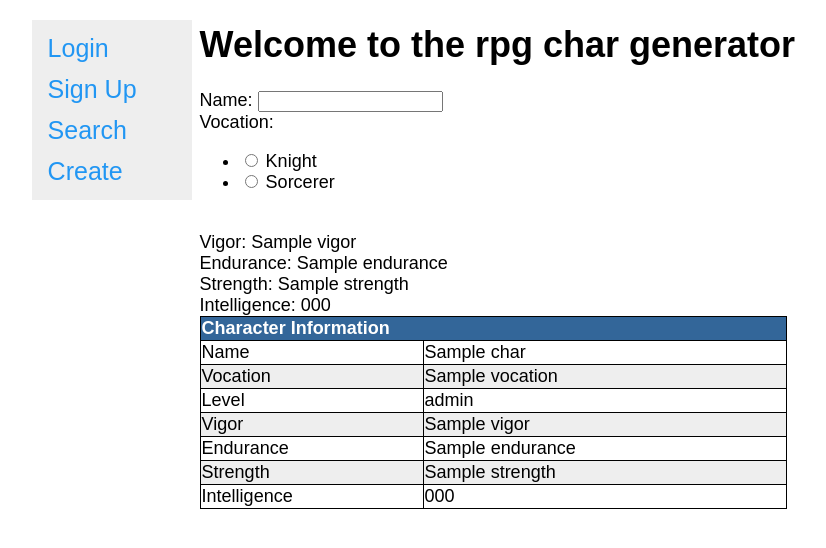
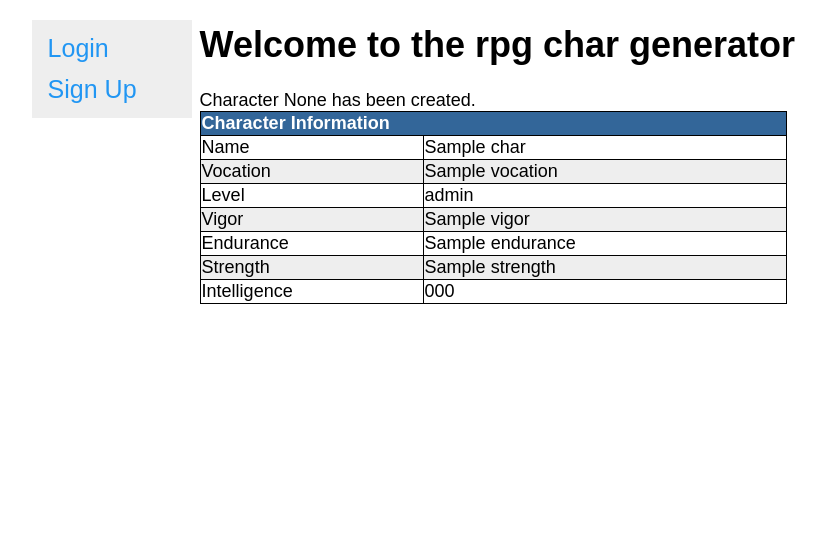
Before and after one commit to AdrianP873/rpg-char-generator, a Flask app: template app/templates/character.html in a window 1280 px wide. Shown: the top 548 px of the page, without its empty margins (324-1150 px from the left). Run offline with Flask 2, Linux system fonts and the light colour scheme; tables that the repository leaves empty hold one stand-in row (values such as "Sample post"); the template is opened without the code that fills it: values that come from a table or form of the project are taken from there, most other values are stand-ins (such as "Sample title", 1, 10 or a date in 2020); some libraries are stand-ins or nearby versions.

Commit message:
added home page, refactored search and create to use SQLAlchemy instead of querying sqlite3

```diff
--- a/app/models.py
+++ b/app/models.py
@@ -37,7 +37,7 @@
     id = db.Column(db.Integer, primary_key=True)
     name = db.Column(db.String(32), unique=True)
     vocation = db.Column(db.String(32))
-    level = db.Column(db.Integer, index=True)
+    level = db.Column(db.Integer, index=True, default=1)
     created_at = db.Column(db.DateTime, default=datetime.now)
     vigor = db.Column(db.Integer)
     endurance = db.Column(db.Integer)
--- a/app/routes.py
+++ b/app/routes.py
@@ -28,10 +28,23 @@
     response.headers["Pragma"] = "no-cache"
     return response
 
+# Landing page - login to account to use rpg character generator
+@app.route('/')
+def home():
+    if current_user.is_anonymous:
+        return redirect(url_for('login'))
+    else:
+        chars = Character.query.filter_by(owner=current_user).first()
+        if chars is not None:
+            chars = Character.query.filter_by(owner=current_user)
+            return render_template('home.html', title='Home', chars=chars)
+        return render_template('home.html', title='Home')
+
+
 # =======================================================
 
-# Landing page - login to account to use rpg character generator
-@app.route('/', methods=['GET', 'POST'])
+
+@app.route('/login', methods=['GET', 'POST'])
 def login():
     # If user already logged in, redirect them to create character
     if current_user.is_authenticated:
@@ -50,7 +63,7 @@
         login_user(user, remember=form.remember_me.data)
         next_page = request.args.get('next')
         if not next_page or url_parse(next_page).netloc != '':
-            next_page = url_for('createCharacter')
+            next_page = url_for('home')
         return redirect(next_page)
     return render_template('login.html', form=form, title="Sign In")
 
@@ -84,34 +97,26 @@
 @login_required
 def createCharacter():
     # Instantiate form
+
     form = CreateCharacterForm()
+    if form.is_submitted():
+        char = Character(name=form.characterName.data, vocation=form.characterClass.data, owner=current_user)
+        db.session.add(char)
 
-    # Get form data and pass it to template for rendering
-    if form.is_submitted():
-        result = request.form
-        if result.get('characterClass') == 'Knight':
-            vocation = {'class':'knight', 'level':1, 'vigor': 12, 'endurance':11,'strength':13, 'intelligence':9}
+        if form.characterClass.data == 'Knight':
+            char.vigor = 12
+            char.endurance = 11
+            char.strength = 13
+            char.intelligence = 9
         else:
-            vocation = {'class':'sorcerer', 'level':1, 'vigor': 6, 'endurance':9, 'strength':7, 'intelligence':16}
+            char.vigor =6
+            char.endurance = 9
+            char.strength = 7
+            char.intelligence = 16
 
-        # Add character data into database ||| to be completed after GET character
-        resultList = []
-        resultList.append(result.get('characterName'))
-        resultList.append(result.get('characterClass'))
-        resultList.append(vocation.get('level'))
-        resultList.append(vocation.get('vigor'))
-        resultList.append(vocation.get('endurance'))
-        resultList.append(vocation.get('strength'))
-        resultList.append(vocation.get('intelligence'))
+        db.session.commit()
 
-        conn = sqlite3.connect('rpg.db')
-        conn.row_factory = dict_factory
-        cur = conn.cursor()
-        cur.execute('INSERT INTO Characters VALUES (?,?,?,?,?,?,?)', resultList)
-        conn.commit()
-        conn.close()
-
-        return render_template('character.html', result=result, vocation=vocation)
+        return render_template('character.html', character=form)
     return render_template('create_character.html', name='Adrian', form=form, title="Create Character")
 
 # =======================================================
@@ -123,6 +128,14 @@
     if request.method == 'POST':
         data = request.get_json()
         character = data.get('query')
+
+        chars = Character.query.filter_by(name=character)
+        for char in chars:
+            print(char.name, char.level, char.strength)
+
+        print(current_user)
+
+
 
         queryList = [character]
 
--- a/app/templates/base.html
+++ b/app/templates/base.html
@@ -18,25 +18,18 @@
             <a href={{ url_for('login') }}>Login</a>
             <a href={{ url_for('signup') }}>Sign Up</a>
             {% else %}
+            <a href={{ url_for('searchCharacter') }}>Search</a>
+            <a href={{ url_for('createCharacter') }}>Create</a>
             <a href={{ url_for('logout') }}>Logout</a>
             {% endif %}
-
-            <a href={{ url_for('searchCharacter') }}>Search</a>
-            <a href={{ url_for('createCharacter') }}>Create</a>
-
         </div>
 
         <div class="main">
-
             {% if current_user.is_anonymous %}
             <h1> Welcome to the rpg char generator </h1>
             {% else %}
                 <h1>Hi {{ current_user.username }}, welcome to the rpg char generator</h1>
             {% endif %}
-
-
-
-
 
             {% with messages = get_flashed_messages() %}
             {% if messages %}
@@ -52,10 +45,5 @@
             <!-- Page content goes here -->
             {% endblock %}
         </div>
-
-
-
-
     </body>
-
 </html>
--- a/app/templates/character.html
+++ b/app/templates/character.html
@@ -3,14 +3,9 @@
 {% block content %}
 
     <!-- returned when character created -->
-    {% if result is defined %}
-        Name: {{ result.characterName}} <br>
-        Vocation: {{ result.characterClass }} <br>
-        Vigor: {{ vocation.vigor}} <br>
-        Endurance: {{ vocation.endurance }} <br>
-        Strength: {{ vocation.strength }} <br>
-        Intelligence: {{ vocation.intelligence }} <br>
-    {% endif %}
+    {% if character is defined %}
+        Character {{ character.characterName.data }} has been created.
+     {% endif %}
 
     <!-- returned when character is searched -->
     {% if char is defined %}
```
Also changed, not shown: app/templates/home.html (added, +27 -0 lines), app/templates/user.html (deleted, +0 -18 lines), app/forms.py (line endings or trailing spaces), config.py (line endings or trailing spaces), rpg.db.
